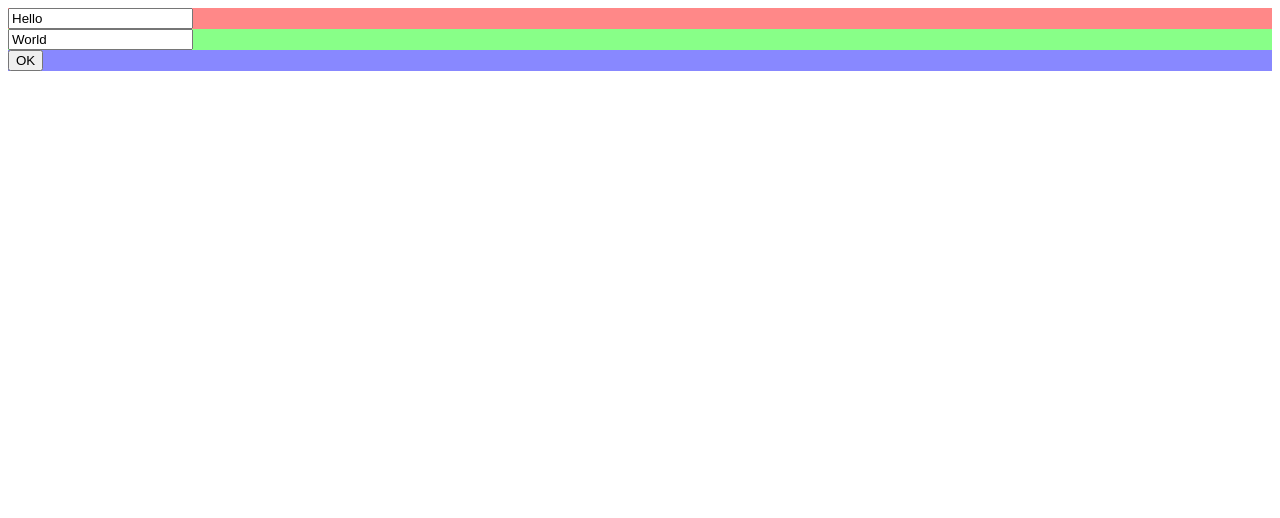
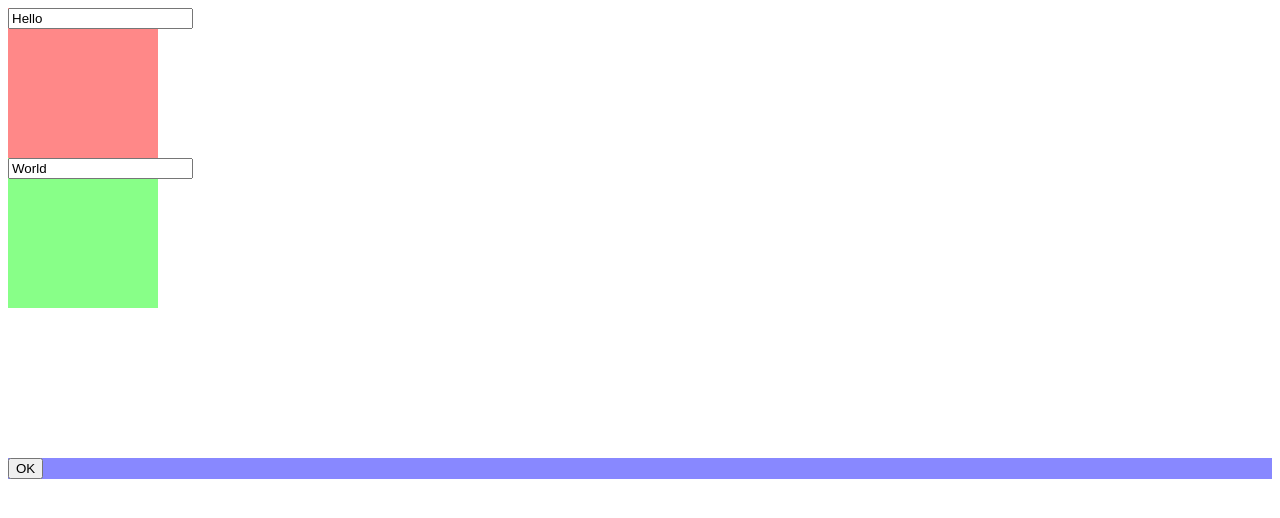
Before and after one commit to Tail-BackShape/LADFAM, a plain HTML site: page index.html in a window 1280 px wide. Drawn offline with Linux system fonts and the light colour scheme.

Commit message:
fix index.html & style.css
css完全に理解した

```diff
--- a/index.html
+++ b/index.html
@@ -8,7 +8,7 @@
 </head>
 
 <body>
-    <form name="f1" action="#">
+    <form name="f1" action="#" id="forms">
         <div id="f1BOX1">
             <input type="text" name="BOX1" value="Hello">
         </div>
--- a/style.css
+++ b/style.css
@@ -1,7 +1,7 @@
-#container {
+#forms {
     display: grid; /* グリッドレイアウト */
-    grid-template-rows: 100px 100px 100px;
-    grid-template-columns: 100px 1fr;
+    grid-template-rows: 150px 150px 150px;
+    grid-template-columns: 150px 1fr;
 }
 
 #f1BOX1 {
@@ -17,7 +17,7 @@
 }
 
 #OKbutton {
-    grid-row: 3 / 4;
-    grid-column: 1 / 2;
+    grid-row: 1 / 2;
+    grid-column: 2 / 3;
     background: #88f;
 }
```
